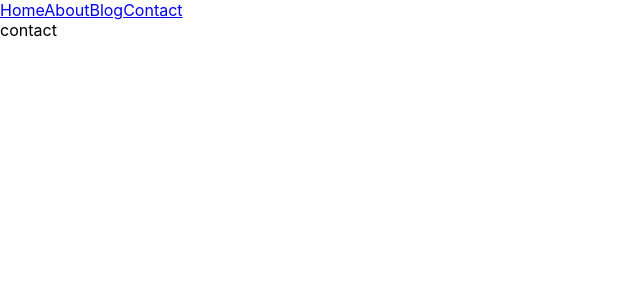
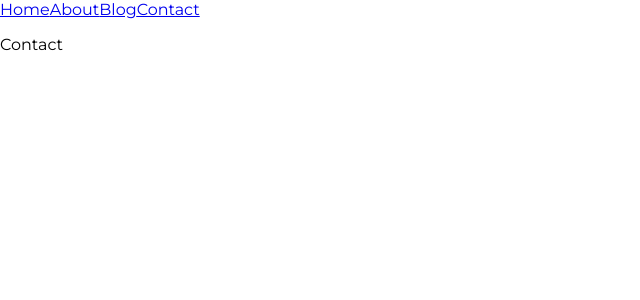
Before and after one commit to kcontreras01/portfolio2020, a React (Create React App) app: page /contact in a window 1280 px wide. Shown: the top 300 px of the page, without its empty margins (0-640 px from the left). Built offline with nearby package versions, Linux system fonts and the light colour scheme.

Commit message:
font added

```diff
--- a/public/index.html
+++ b/public/index.html
@@ -26,6 +26,8 @@
     -->
     <link rel="stylesheet" href="https://cdnjs.cloudflare.com/ajax/libs/font-awesome/4.7.0/css/font-awesome.min.css">
 
+    <link href="https://fonts.googleapis.com/css?family=Montserrat&display=swap" rel="stylesheet">
+
     <title>React App</title>
   </head>
   <body>
--- a/src/App.css
+++ b/src/App.css
@@ -1,3 +1,7 @@
+body {
+  font-family: 'Montserrat', sans-serif;
+}
+
 /* PHONES */
 @media only screen and (max-width: 600px) {
   /* Style the navigation menu */
--- a/src/components/Contact.js
+++ b/src/components/Contact.js
@@ -2,9 +2,9 @@ import React from 'react'
 
 const Contact = () => {
 	return (
-		<React.Fragment>
-			contact
-		</React.Fragment>
+		<div className="page-container">
+			<p>Contact</p>
+		</div>
 		)
 }
 
```
